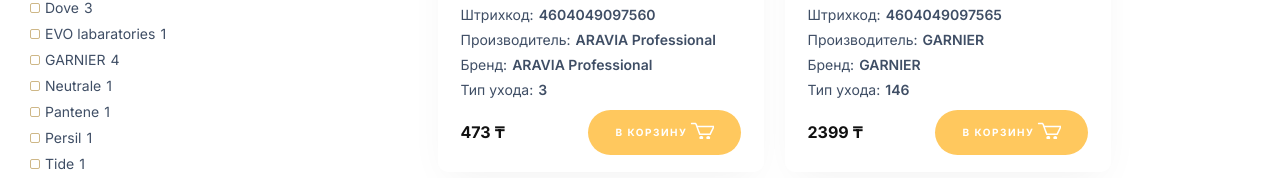
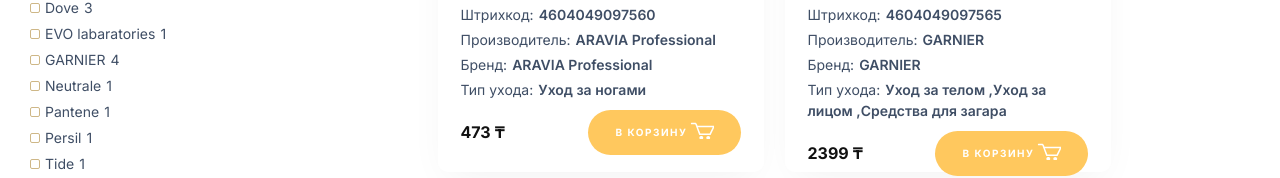
Before and after one commit to Wyctpukkk/emarket, a React (Create React App) app: page / in a window 1280 px wide. Shown: the part 716-894 px from the top of the page. Built offline with nearby package versions, Linux system fonts and the light colour scheme.

Commit message:
feat: number of category to string in cards

```diff
--- a/src/components/cards/Cards.tsx
+++ b/src/components/cards/Cards.tsx
@@ -4,18 +4,7 @@
 import { Product } from '../../models/IProduct';
 import { addCatalogProduct } from '../../store/reducers/cartSlice';
 import { Pagination } from '../pagination/Pagination';
-
-interface sortState {
-  brand: string[];
-  minPrice: number;
-  maxPrice: number;
-  search: string;
-  category: number;
-  sort: {
-    name: string;
-    sortProperty: string;
-  };
-}
+import { Category } from '../../models/ICategory';
 
 const Cards: React.FC = () => {
   const dispatch = useAppDispatch();
@@ -35,8 +24,9 @@
     setCurrentPage(pageNumber);
   };
 
-  const state: sortState = useAppSelector((state) => state.sortReducer);
-  const { category, search, minPrice, maxPrice, brand } = state;
+  const { category, search, minPrice, maxPrice, brand } = useAppSelector(
+    (state) => state.sortReducer
+  );
 
   const sortProperty: string = useAppSelector(
     (state) => state.sortReducer.sort.sortProperty
@@ -150,6 +140,19 @@
     }
   }, [sortProperty, db]);
 
+  const categories = useAppSelector((state) => state.dataReducer.categoryArray);
+
+  const showCategories = (arr: number[]) => {
+    const names: string[] = [];
+    categories.map((obj) => {
+      return arr.includes(obj.categoryProperty)
+        ? names.push(obj.first + ' ' + obj.second + ' ')
+        : '';
+    });
+
+    return names.join(',');
+  };
+
   return (
     <div className="cards">
       {items && (
@@ -182,7 +185,7 @@
                     Бренд:<span>{obj.brand}</span>
                   </li>
                   <li className="card__details_item">
-                    Тип ухода:<span>{obj.category}</span>
+                    Тип ухода:<span>{showCategories(obj.category)}</span>
                   </li>
                 </ul>
                 <div className="card__payload">
```
